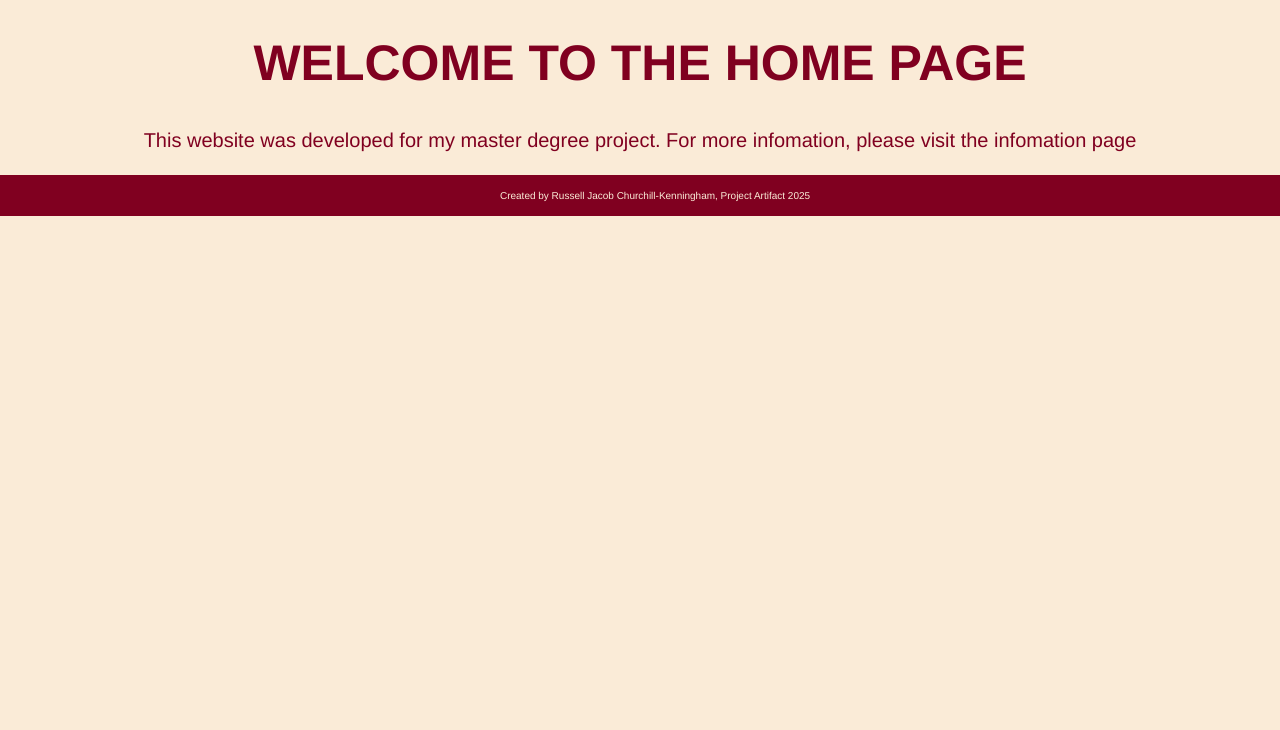
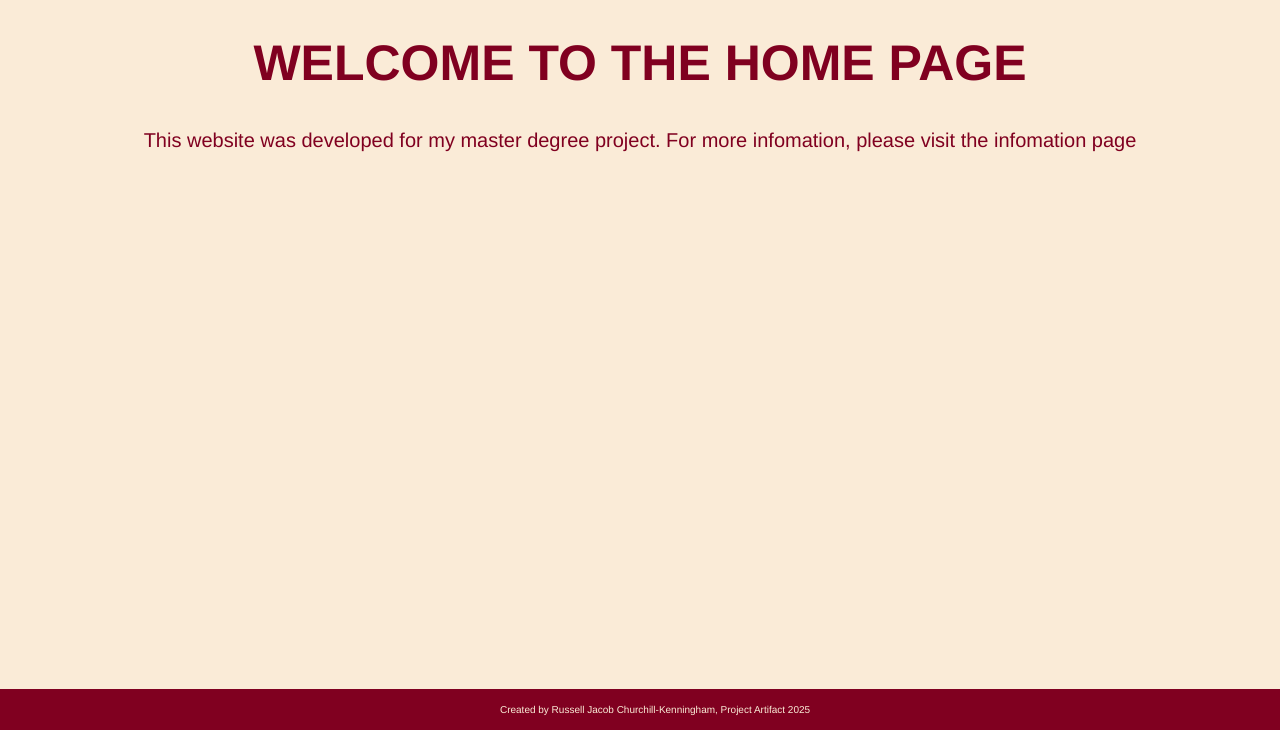
Before and after one commit to mrcurrlyhair/Project, a Flask app: page / in a window 1280 px wide. Shown: the part 70-800 px from the top of the page. Run offline with Flask 3, Linux system fonts and the light colour scheme; parts of the project's set-up code (start-up, migrations or seed data) failed here and were passed over.

Commit message:
Footer Location Fix
Footer Location Fix now at bottom of the page not hovering

```diff
--- a/static/style.css
+++ b/static/style.css
@@ -249,4 +249,7 @@ footer {
     width: 100%;
     font-size: 10px;
     margin-top: auto;
+    position: fixed;
+    bottom: 0;
+    left: 0;
 }
```
